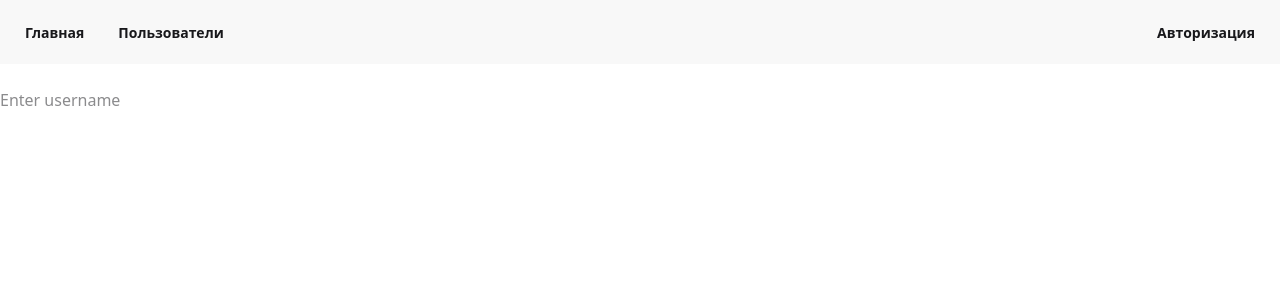
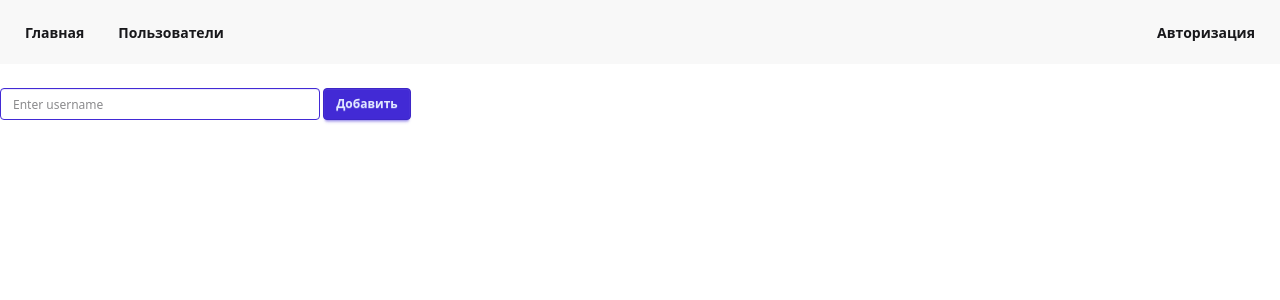
Before and after one commit to Woodhds/vk-web-sv, a SvelteKit app: page /users/add in a window 1280 px wide. Shown: the top 300 px of the page. Built offline with nearby package versions, Linux system fonts and the light colour scheme.

Commit message:
adding users

```diff
--- a/src/lib/database/users.ts
+++ b/src/lib/database/users.ts
@@ -20,6 +20,10 @@ class UserRepository {
   async delete(id: number) {
     await sql`DELETE FROM users WHERE id = ${id}`;
   }
+
+  async add(id: number, name: string, avatar: string): Promise<void> {
+    await sql`insert into users (id, name, avatar) VALUES (${id}, ${name}, ${avatar})`
+  }
 }
 
 const repository = new UserRepository();
--- a/src/routes/api/users/[id]/+server.ts
+++ b/src/routes/api/users/[id]/+server.ts
@@ -1,8 +1,30 @@
-import { json } from "@sveltejs/kit";
+import { error, json } from "@sveltejs/kit";
 import { repository } from "$lib/database/users";
+import { UserClient } from "$lib/client/user-client.js";
 
 /** @type {import(./$types').RequestHandler} */
 export async function DELETE({ params }) {
   await repository.delete(+params.id);
   return json({});
 }
+
+export async function POST({request}) {
+  const data = (await request.json()) as {
+    id: number,
+    access_token: string
+  }
+
+  const client = new UserClient();
+
+  const users = await client.getById(data.id, data.access_token);
+
+  if (!users.response || users.response.length === 0) {
+    return error(400, { message: 'not found' })
+  }
+
+  const user = users.response[0];
+
+  await repository.add(user.id, user.last_name + ' ' + user.first_name, user.photo_50);
+
+  return json({});
+}
--- a/src/routes/users/add/+page.svelte
+++ b/src/routes/users/add/+page.svelte
@@ -1,5 +1,28 @@
+<script lang="ts">
+  import { user } from "$lib/stores/user";
+  import { add as notificationAdd } from "$lib/stores/notification";
+  let search = $state("");
+
+  const add = async () => {
+    await fetch("/api/users/add", {
+      body: JSON.stringify({ id: +search, access_token: $user.accessToken }),
+      method: "POST",
+    });
+
+    notificationAdd('Добавлено')
+  };
+</script>
+
 <form>
   <label class="form-control">
-    <input class="form-control-lg" type="text" placeholder="Enter username" />
+    <input
+      bind:value={search}
+      class="input input-sm input-bordered input-primary join-item"
+      type="text"
+      placeholder="Enter username"
+    />
   </label>
+  <button class="btn btn-primary btn-sm join-item" onclick={add}
+    >Добавить</button
+  >
 </form>
```
Also changed, not shown: src/lib/database/messages.ts (+0 -14 lines), src/routes/users/add/+page.server.ts (added).
